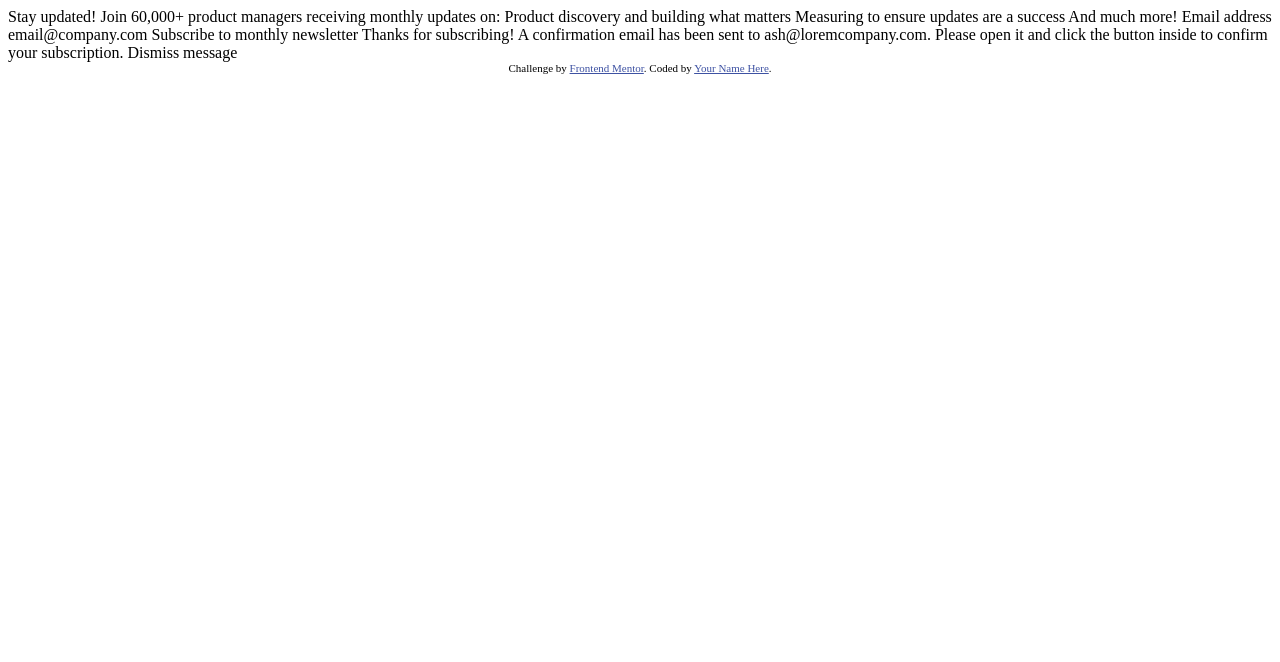
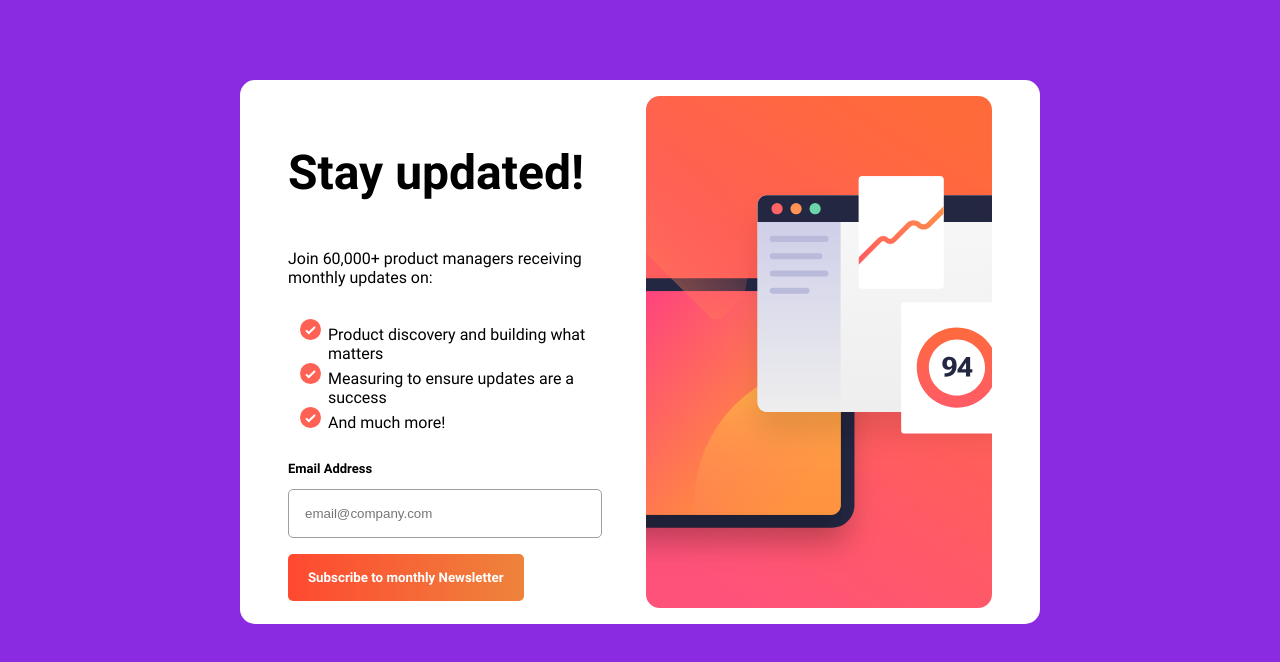
Before and after one commit to DSAW-2024-1/parcial-sobre-4-Tw3kda, a plain HTML site: page index.html in a window 1280 px wide. Drawn offline with Linux system fonts and the light colour scheme.

Commit message:
finished

```diff
--- a/index.html
+++ b/index.html
@@ -7,46 +7,89 @@
   <link rel="icon" type="image/png" sizes="32x32" href="./assets/images/favicon-32x32.png">
 
   <title>Frontend Mentor | Newsletter sign-up form with success message</title>
+  <link rel  = "stylesheet" href = "style.css">
 
   <!-- Feel free to remove these styles or customise in your own stylesheet 👍 -->
-  <style>
-    .attribution { font-size: 11px; text-align: center; }
-    .attribution a { color: hsl(228, 45%, 44%); }
-  </style>
+
 </head>
 <body>
+<div class = "background" >
 
+  <div class = "content" >
+    <img src = "./assets/images/illustration-sign-up-mobile.svg" class = "image" >
+    <div class = "text">
+      <h1 class ="bold">  Stay updated! </h1>
+      <p> Join 60,000+ product managers receiving monthly updates on: </p>
+      <ul>
+        <li class ="check">  Product discovery and building what matters </li>
+        <li class ="check">  Measuring to ensure updates are a success </li>
+        <li class ="check">  And much more! </li>
+      </ul>
+
+      <div class = "input">
+        <div class = "box">
+          <p class = "info"> Email Address</p>
+          <form >
+
+            <input type = "email" class ="field" placeholder="email@company.com">
+            <button type = "submit" class="boton1" > Subscribe to monthly Newsletter </button>
+          </form>
+
+        </div>
+
+
+      </div>
+
+    </div>
+
+
+
+  </div>
+  <div class ="response  hide">
+    <div>
+      <div>
+        <img src = "./assets/images/icon-success.svg" class = "imageS" >
+      </div>
+      <div>
+        <h2 class="bold"> Thanks for subscribing!</h2>
+      </div>
+
+
+      <div>
+
+      <p>
+      A confirmation email has been sent to <span class =submitted-email> ash@loremcompany.com </span>.
+      Please open it and click the button inside to confirm your subscription.
+      </p>
+
+      </div>
+      <div>
+        <button onclick="comeBack()" class="boton2" > Dismiss message </button>
+      </div>
+    </div>
+
+
+
+
+
+
+
+
+
+
+  </div>
+</div>
   <!-- Sign-up form start -->
 
-  Stay updated!
 
-  Join 60,000+ product managers receiving monthly updates on:
 
-  Product discovery and building what matters
-  Measuring to ensure updates are a success
-  And much more!
 
-  Email address
-  email@company.com
 
-  Subscribe to monthly newsletter
 
-  <!-- Sign-up form end -->
 
-  <!-- Success message start -->
 
-  Thanks for subscribing!
 
-  A confirmation email has been sent to ash@loremcompany.com.
-  Please open it and click the button inside to confirm your subscription.
 
-  Dismiss message
-
-  <!-- Success message end -->
-
-  <div class="attribution">
-    Challenge by <a href="https://www.frontendmentor.io?ref=challenge" target="_blank">Frontend Mentor</a>.
-    Coded by <a href="#">Your Name Here</a>.
-  </div>
+  <script src="./script.js"></script>
 </body>
 </html>
--- /dev/null
+++ b/script.js
@@ -0,0 +1,23 @@
+const form = document.querySelector("form");
+const card_1 = document.querySelector(".content");
+const card_2 = document.querySelector(".response");
+const emailInput = document.getElementsByClassName("field")[0];
+document.querySelector(".boton2").addEventListener("click", comeBack);
+
+form.addEventListener("submit", (e) => {
+  e.preventDefault();
+  card_1.classList.add("hide");
+  card_2.classList.remove("hide");
+  changeEmail();
+});
+
+function changeEmail() {
+  const submittedEmailElement = document.querySelector(".submitted-email");
+  submittedEmailElement.innerText = emailInput.value;
+}
+function comeBack(e) {
+    e.preventDefault();
+    card_1.classList.remove("hide");
+    card_2.classList.add("hide");
+
+  }
--- /dev/null
+++ b/style.css
@@ -0,0 +1,205 @@
+@font-face {
+    font-family: titles;
+    src: url(./assets/fonts/Roboto-Bold.ttf);
+}
+@font-face {
+    font-family: text;
+    src: url(./assets/fonts/Roboto-Regular.ttf);
+}
+.content{
+
+    font-family: text;
+}
+.info{
+    font-family: titles;
+    font-size: 13px;
+    margin-left: 0px;
+}
+.bold{
+    font-family: titles;
+
+}
+
+p{
+    margin-left: rem;
+    font-family: text;
+
+}
+.check{
+    list-style: none;
+    user-select: none;
+
+
+}
+.check{
+    list-style-image: url(./assets/images/icon-list.svg);
+
+}
+.input{
+    display: flex;
+    flex-direction: column;
+    align-items: center;
+    justify-content: space-between;
+
+    margin-right: 2rem;
+
+
+}
+.box .field{
+
+
+    padding: 1rem;
+    margin-bottom: 1rem;
+    border: 1px solid rgb(158, 158, 158);
+
+    border-radius: 5px;
+    width: 95%;
+
+}
+
+.field{
+    flex:1;
+    border:none;
+    outline:none;
+    background: transparent;
+
+}
+.boton1,.boton2{
+    border:none;
+    outline: none;
+    border-radius:5px ;
+    padding: 1rem;
+    background: linear-gradient(to right, #ff4931, #ee833b);
+    font-family: titles;
+    color: white;
+
+
+}
+
+
+@media(min-width: 320px){
+    .bold{
+        font-size: 2.5rem;
+
+    }
+    body{
+            margin:0px;
+            height: 100%;
+    }
+    .image{
+
+        width: 100%;
+    }
+    .content{
+        width: 100vw;
+    }
+    .text{
+        margin-top: 2rem;
+        margin-left: 1rem;
+    }
+    .response{
+        width: 90vw;
+        height: 100vh;  /* Corrected to 100vh for vertical height */
+        background-color: white;
+        display: flex;
+        flex-direction: column;
+
+        margin-top: 5rem;
+        margin-left: 1rem;
+
+
+
+    }
+    .imageS{
+        width: 17vw;
+
+    }
+    .boton1,.boton2{
+        width: 90vw;
+    }
+
+
+}
+
+@media(min-width: 1024px){
+    body{
+        background-color: blueviolet;
+    }
+    .text{
+        display: flex;
+        flex-direction: column;
+
+
+        margin-top: 1rem;
+        margin-left: 2rem;
+
+    }
+    .bold{
+        font-size: 3rem;
+
+    }
+    .image{
+        margin-left: 2rem;
+        margin-right: 2rem;
+        content: url(./assets/images/illustration-sign-up-desktop.svg);
+        width: 45%;
+
+    }
+    .content{
+
+        display: flex;
+        flex-direction: row-reverse;
+        justify-content: center;
+        align-items: self-start;
+        margin: 5rem;
+        padding: 1rem;
+
+        background-color: white;
+        border-radius: 15px;
+        width: 60vw;
+    }
+    .background{
+        display: flex;
+        justify-content: center;
+        align-items: center;
+    }
+    .response{
+        width: 40vw;
+        height: fit-content;
+        background-color: white;
+        border-radius: 15px;
+        display: flex;
+        flex-direction: column;
+
+
+
+
+
+    }
+
+    .response div{
+        margin-top: 1rem;
+        margin-left: 2rem;
+        justify-content: center;
+        margin-bottom: 1rem;
+        margin-right: 2rem;
+
+    }
+
+    .imageS{
+        width: 6vw;
+
+    }
+    .boton1,.boton2{
+        width: 80%;
+        justify-self: center;
+    }
+
+
+
+
+
+}
+.hide {
+    display: none;
+  }
```
Also changed, not shown: index-bootstrap.html (deleted, +0 -25 lines), index-tailwind.html (deleted, +0 -9 lines).
